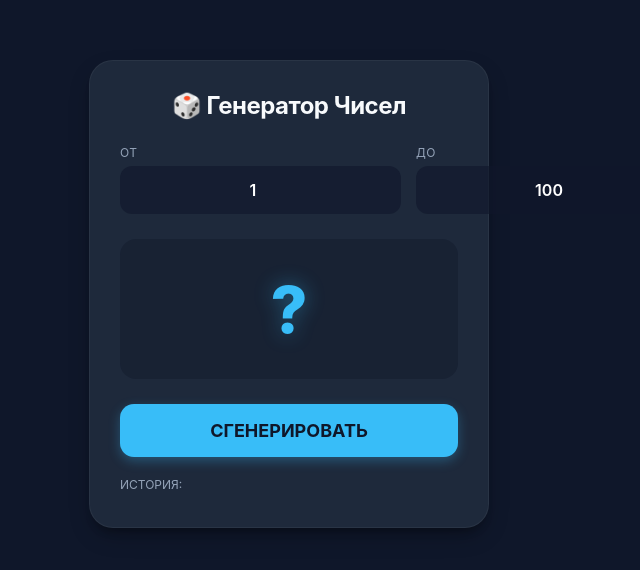
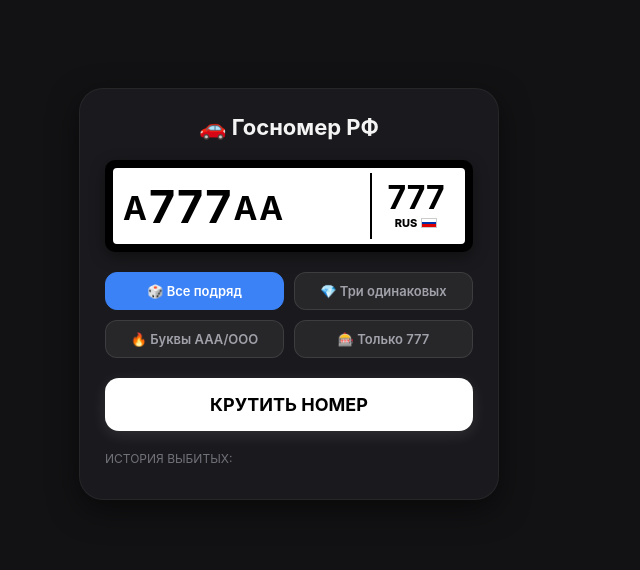
Before and after one commit to Vadiqz/number-games, a plain HTML site: page index.html in a window 1280 px wide. Shown: the part 106-676 px from the top of the page, without its empty margins (351-991 px from the left). Drawn offline with Linux system fonts and the light colour scheme.

Commit message:
Update index.html

```diff
--- a/index.html
+++ b/index.html
@@ -5,15 +5,13 @@
     <meta name="viewport" content="width=device-width, initial-scale=1.0, maximum-scale=1.0, user-scalable=no, viewport-fit=cover">
     <meta name="apple-mobile-web-app-capable" content="yes">
     <meta name="apple-mobile-web-app-status-bar-style" content="black-translucent">
-    <title>Генератор Номеров</title>
+    <title>Генератор номеров РФ</title>
     <style>
         :root {
-            --bg-color: #0f172a;
-            --card-bg: #1e293b;
-            --accent-color: #38bdf8;
-            --accent-hover: #0ea5e9;
-            --text-color: #f8fafc;
-            --text-muted: #94a3b8;
+            --bg-color: #121214;
+            --card-bg: #1a1a1e;
+            --accent-color: #3b82f6;
+            --text-color: #f4f4f5;
         }
 
         * {
@@ -21,7 +19,7 @@
             margin: 0;
             padding: 0;
             -webkit-tap-highlight-color: transparent;
-            font-family: -apple-system, BlinkMacSystemFont, "Segoe UI", Roboto, Helvetica, Arial, sans-serif;
+            font-family: -apple-system, BlinkMacSystemFont, "Segoe UI", Roboto, sans-serif;
         }
 
         body {
@@ -33,234 +31,289 @@
             align-items: center;
             min-height: 100vh;
             padding: 20px;
-            padding-bottom: calc(20px + env(safe-area-inset-bottom));
-            overflow: hidden;
         }
 
         .container {
             width: 100%;
-            max-width: 400px;
+            max-width: 420px;
             background: var(--card-bg);
-            padding: 30px;
+            padding: 25px;
             border-radius: 24px;
-            box-shadow: 0 10px 25px -5px rgba(0, 0, 0, 0.3), 0 8px 10px -6px rgba(0, 0, 0, 0.3);
+            box-shadow: 0 10px 30px rgba(0,0,0,0.5);
             text-align: center;
-            border: 1px solid rgba(255, 255, 255, 0.05);
+            border: 1px solid rgba(255,255,255,0.05);
         }
 
         h1 {
-            font-size: 24px;
-            margin-bottom: 25px;
+            font-size: 22px;
+            margin-bottom: 20px;
             font-weight: 700;
-            letter-spacing: -0.5px;
         }
 
-        .inputs-group {
-            display: flex;
-            gap: 15px;
-            margin-bottom: 25px;
+        /* Стиль оригинального автономера РФ */
+        .plate-container {
+            background: #000;
+            padding: 6px;
+            border-radius: 10px;
+            margin-bottom: 20px;
+            box-shadow: 0 5px 15px rgba(0,0,0,0.4);
         }
 
-        .input-field {
-            flex: 1;
+        .plate {
+            background: #ffffff;
+            color: #000000;
+            border-radius: 6px;
+            display: flex;
+            align-items: center;
+            justify-content: space-between;
+            padding: 5px 10px;
+            height: 80px;
+            border: 2px solid #000;
+            position: relative;
+            font-weight: 700;
+            user-select: none;
+        }
+
+        .plate-main {
+            font-size: 45px;
+            letter-spacing: 2px;
+            display: flex;
+            align-items: center;
+            height: 100%;
+            font-family: monospace, sans-serif;
+        }
+
+        .plate-main span {
+            display: inline-block;
+        }
+
+        .plate-main .letter {
+            font-size: 32px;
+            margin-top: 5px;
+        }
+
+        .plate-right {
+            border-left: 2px solid #000;
+            height: 100%;
+            width: 85px;
             display: flex;
             flex-direction: column;
-            text-align: left;
+            justify-content: center;
+            align-items: center;
+            position: relative;
+            padding-left: 5px;
         }
 
-        .input-field label {
-            font-size: 12px;
-            color: var(--text-muted);
-            margin-bottom: 6px;
-            text-transform: uppercase;
-            letter-spacing: 0.5px;
+        .region-code {
+            font-size: 32px;
+            line-height: 1;
+            margin-bottom: 2px;
         }
 
-        .input-field input {
-            background: rgba(15, 23, 42, 0.6);
-            border: 2px solid transparent;
-            border-radius: 12px;
-            padding: 12px;
-            color: #fff;
-            font-size: 16px;
-            font-weight: 600;
-            text-align: center;
-            outline: none;
-            transition: border-color 0.2s;
+        .country {
+            display: flex;
+            align-items: center;
+            gap: 4px;
+            font-size: 11px;
+            font-weight: 800;
         }
 
-        .input-field input:focus {
-            border-color: var(--accent-color);
+        .flag {
+            width: 16px;
+            height: 10px;
+            display: flex;
+            flex-direction: column;
+            border: 0.5px solid #ccc;
+        }
+        .flag-white { background: #fff; flex: 1; }
+        .flag-blue { background: #0033aa; flex: 1; }
+        .flag-red { background: #dd0000; flex: 1; }
+
+        /* Настройки режимов */
+        .modes {
+            display: grid;
+            grid-template-columns: 1fr 1fr;
+            gap: 10px;
+            margin-bottom: 20px;
         }
 
-        .result-box {
-            height: 140px;
-            display: flex;
-            justify-content: center;
-            align-items: center;
-            background: rgba(15, 23, 42, 0.4);
-            border-radius: 16px;
-            margin-bottom: 25px;
-            overflow: hidden;
-            position: relative;
+        .mode-btn {
+            background: #27272a;
+            border: 1px solid rgba(255,255,255,0.1);
+            color: #a1a1aa;
+            padding: 10px;
+            border-radius: 12px;
+            font-size: 13px;
+            font-weight: 600;
+            cursor: pointer;
         }
 
-        .number {
-            font-size: 64px;
-            font-weight: 800;
-            color: var(--accent-color);
-            text-shadow: 0 0 20px rgba(56, 189, 248, 0.4);
-            transition: transform 0.1s ease;
-        }
-
-        .rolling {
-            animation: pulse 0.1s infinite alternate;
-        }
-
-        @keyframes pulse {
-            0% { transform: scale(0.95); opacity: 0.7; }
-            100% { transform: scale(1.05); opacity: 1; }
+        .mode-btn.active {
+            background: var(--accent-color);
+            color: #fff;
+            border-color: var(--accent-color);
         }
 
         .btn {
             width: 100%;
-            background: var(--accent-color);
-            color: #0f172a;
+            background: #ffffff;
+            color: #000000;
             border: none;
             padding: 16px;
             border-radius: 14px;
             font-size: 18px;
             font-weight: 700;
             cursor: pointer;
-            transition: background 0.2s, transform 0.1s;
-            box-shadow: 0 4px 12px rgba(56, 189, 248, 0.3);
+            box-shadow: 0 4px 15px rgba(255,255,255,0.1);
+            transition: transform 0.1s;
         }
 
         .btn:active {
-            transform: scale(0.98);
-            background: var(--accent-hover);
+            transform: scale(0.97);
         }
 
         .history {
             margin-top: 20px;
             text-align: left;
-            max-height: 80px;
-            overflow-y: auto;
-            padding-right: 5px;
         }
 
         .history-title {
             font-size: 12px;
-            color: var(--text-muted);
-            margin-bottom: 5px;
+            color: #71717a;
+            margin-bottom: 8px;
             text-transform: uppercase;
         }
 
-        .history-tags {
+        .history-list {
             display: flex;
-            flex-wrap: wrap;
-            gap: 8px;
+            flex-direction: column;
+            gap: 6px;
+            max-height: 120px;
+            overflow-y: auto;
         }
 
-        .tag {
-            background: rgba(255, 255, 255, 0.05);
-            padding: 4px 10px;
+        .history-item {
+            background: rgba(255,255,255,0.03);
+            padding: 8px 12px;
             border-radius: 8px;
             font-size: 14px;
-            color: var(--text-muted);
+            display: flex;
+            justify-content: space-between;
+            border: 1px solid rgba(255,255,255,0.05);
+        }
+
+        .rolling {
+            animation: shake 0.05s infinite alternate;
+        }
+        @keyframes shake {
+            0% { transform: translateY(-1px); }
+            100% { transform: translateY(1px); }
         }
     </style>
 </head>
 <body>
 
     <div class="container">
-        <h1>🎲 Генератор Чисел</h1>
+        <h1>🚗 Госномер РФ</h1>
 
-        <div class="inputs-group">
-            <div class="input-field">
-                <label for="min">От</label>
-                <input type="number" id="min" value="1" pattern="\d*">
-            </div>
-            <div class="input-field">
-                <label for="max">До</label>
-                <input type="number" id="max" value="100" pattern="\d*">
+        <div class="plate-container">
+            <div class="plate" id="plate">
+                <div class="plate-main">
+                    <span class="letter" id="l1">А</span>
+                    <span id="n1">7</span>
+                    <span id="n2">7</span>
+                    <span id="n3">7</span>
+                    <span class="letter" id="l2">А</span>
+                    <span class="letter" id="l3">А</span>
+                </div>
+                <div class="plate-right">
+                    <div class="region-code" id="region">777</div>
+                    <div class="country">
+                        <span>RUS</span>
+                        <div class="flag">
+                            <div class="flag-white"></div>
+                            <div class="flag-blue"></div>
+                            <div class="flag-red"></div>
+                        </div>
+                    </div>
+                </div>
             </div>
         </div>
 
-        <div class="result-box">
-            <div id="number" class="number">?</div>
+        <div class="modes">
+            <button class="mode-btn active" onclick="setMode('all')">🎲 Все подряд</button>
+            <button class="mode-btn" onclick="setMode('triple')">💎 Три одинаковых</button>
+            <button class="mode-btn" onclick="setMode('ooo')">🔥 Буквы ААА/ООО</button>
+            <button class="mode-btn" onclick="setMode('777')">🎰 Только 777</button>
         </div>
 
-        <button class="btn" id="generateBtn">СГЕНЕРИРОВАТЬ</button>
+        <button class="btn" id="genBtn" onclick="generatePlate()">КРУТИТЬ НОМЕР</button>
 
         <div class="history">
-            <div class="history-title">История:</div>
-            <div class="history-tags" id="historyTags"></div>
+            <div class="history-title">История выбитых:</div>
+            <div class="history-list" id="historyList"></div>
         </div>
     </div>
 
     <script>
-        const minInput = document.getElementById('min');
-        const maxInput = document.getElementById('max');
-        const generateBtn = document.getElementById('generateBtn');
-        const numberDisplay = document.getElementById('number');
-        const historyTags = document.getElementById('historyTags');
-        let history = [];
+        // Разрешенные буквы в номерах РФ
+        const letters = ['А', 'В', 'Е', 'К', 'М', 'Н', 'О', 'Р', 'С', 'Т', 'У', 'Х'];
+        // Популярные регионы РФ
+        const regions = ['77', '99', '177', '777', '799', '78', '98', '178', '198', '50', '90', '150', '750', '23', '93', '123', '16', '116', '716', '54', '154'];
 
-        function getRandomInt(min, max) {
-            return Math.floor(Math.random() * (max - min + 1)) + min;
+        let currentMode = 'all';
+        const history = [];
+
+        function setMode(mode) {
+            currentMode = mode;
+            document.querySelectorAll('.mode-btn').forEach(btn => btn.classList.remove('active'));
+            event.target.classList.add('active');
         }
 
-        function generate() {
-            const min = parseInt(minInput.value) || 0;
-            const max = parseInt(maxInput.value) || 100;
+        function getRandom(arr) {
+            return arr[Math.floor(Math.random() * arr.length)];
+        }
 
-            if (min >= max) {
-                alert('Значение "От" должно быть меньше "До"');
-                return;
+        function getFakeNumber() {
+            let l1 = getRandom(letters);
+            let l2 = getRandom(letters);
+            let l3 = getRandom(letters);
+            let n1 = Math.floor(Math.random() * 10);
+            let n2 = Math.floor(Math.random() * 10);
+            let n3 = Math.floor(Math.random() * 10);
+            let reg = getRandom(regions);
+
+            // Обработка режимов
+            if (currentMode === 'triple') {
+                let num = Math.floor(Math.random() * 10);
+                n1 = num; n2 = num; n3 = num;
+            } else if (currentMode === 'ooo') {
+                let letChoice = getRandom(['А', 'О', 'В', 'М', 'Е']);
+                l1 = letChoice; l2 = letChoice; l3 = letChoice;
+            } else if (currentMode === '777') {
+                n1 = 7; n2 = 7; n3 = 7;
+                reg = getRandom(['77', '777', '799']);
             }
 
-            // Тактильная отдача для iPhone (если запущено как PWA)
-            if (navigator.vibrate) {
-                navigator.vibrate(15);
-            }
-
-            generateBtn.disabled = true;
-            numberDisplay.classList.add('rolling');
-
-            // Эффект крутящегося барабана (анимация)
-            let counter = 0;
-            const interval = setInterval(() => {
-                numberDisplay.innerText = getRandomInt(min, max);
-                counter++;
-                if (counter > 10) {
-                    clearInterval(interval);
-
-                    const finalNumber = getRandomInt(min, max);
-                    numberDisplay.innerText = finalNumber;
-                    numberDisplay.classList.remove('rolling');
-                    generateBtn.disabled = false;
-
-                    // Добавляем в историю
-                    updateHistory(finalNumber);
-                }
-            }, 50);
+            return { l1, n1, n2, n3, l2, l3, reg };
         }
 
-        function updateHistory(num) {
-            history.unshift(num);
-            if (history.length > 5) history.pop();
+        function generatePlate() {
+            const btn = document.getElementById('genBtn');
+            const plate = document.getElementById('plate');
+            btn.disabled = true;
+            plate.classList.add('rolling');
 
-            historyTags.innerHTML = '';
-            history.forEach(item => {
-                const tag = document.createElement('span');
-                tag.className = 'tag';
-                tag.innerText = item;
-                historyTags.appendChild(tag);
-            });
-        }
+            let ticks = 0;
+            const interval = setInterval(() => {
+                let res = getFakeNumber();
+                document.getElementById('l1').innerText = res.l1;
+                document.getElementById('n1').innerText = res.n1;
+                document.getElementById('n2').innerText = res.n2;
+                document.getElementById('n3').innerText = res.n3;
+                document.getElementById('l2').innerText = res.l2;
+                document.getElementById('l3').innerText = res.l3;
+                document.getElementById('region').innerText = res.reg;
 
-        generateBtn.addEventListener('click', generate);
-    </script>
-</body>
-</html>
+                ticks++;
+                if (ticks > 15) {
```
